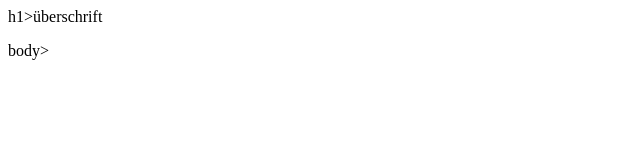
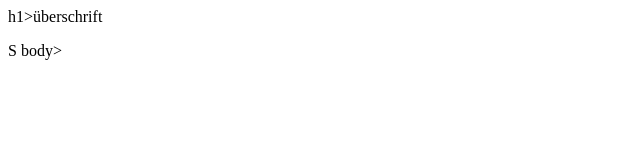
Before and after one commit to rosemarie368/rosemarie368.github.io, a plain HTML site: page test eis/index.html in a window 1280 px wide. Shown: the full height of the page, 0-640 px from the left. Drawn offline with Linux system fonts and the light colour scheme.

Commit message:
änderung

```diff
--- a/test eis/index.html
+++ b/test eis/index.html
@@ -7,6 +7,7 @@
   <body>h1>überschrift</h1>
  <p>
      <p></p>
+     <ing src=""alt="">S
     body>
 
   </body>
```
